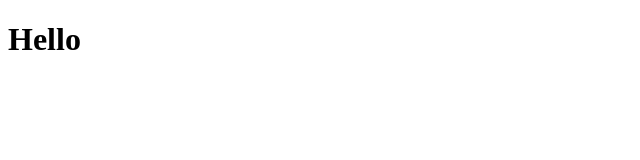
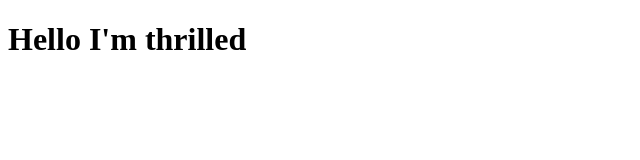
Before and after one commit to rgvela/course-test, a plain HTML site: page index.html in a window 1280 px wide. Shown: the whole page, without its empty margins (0-640 px from the left). Drawn offline with Linux system fonts and the light colour scheme.

Commit message:
version 0.1

```diff
--- a/index.html
+++ b/index.html
@@ -5,6 +5,6 @@
     <title>Hello test</title>
   </head>
   <body>
-    <h1>Hello</h1>
+    <h1>Hello I'm thrilled</h1>
   </body>
 </html>
```
